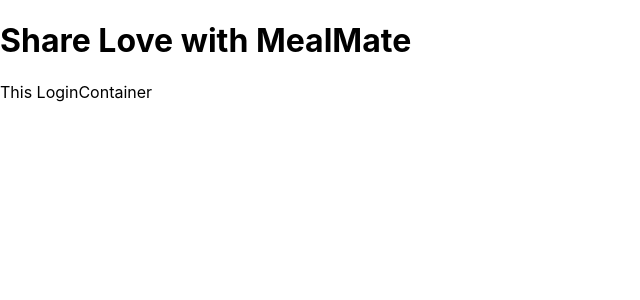
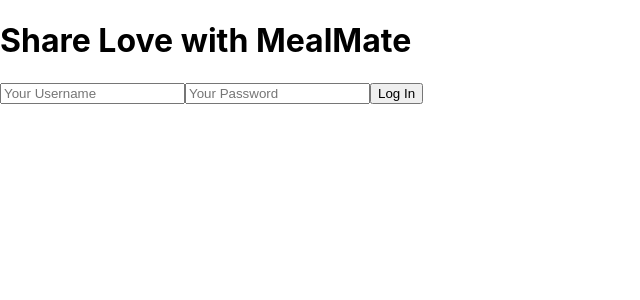
Before and after one commit to MealMate-CS/mealmate, a React (Create React App) app: page /startasdonor in a window 1280 px wide. Shown: the top 300 px of the page, without its empty margins (0-640 px from the left). Built offline with nearby package versions, Linux system fonts and the light colour scheme.

Commit message:
user-login-input semi-done

```diff
--- a/src/App.css
+++ b/src/App.css
@@ -36,3 +36,7 @@
     transform: rotate(360deg);
   }
 } */
+
+.login-home {
+  color: white;
+}
--- a/src/components/Home.jsx
+++ b/src/components/Home.jsx
@@ -5,17 +5,13 @@
 
 const Home = () => {
   return(
-    <div>
-      <Grid>
-        <Button>
-          <Link to="/startasdonor">Start as Donor</Link>
-        </Button>
-      </Grid>
-      <Grid>
-        <Button>
-          <Link to="/startasreceiver">Start as Receiver</Link>
-        </Button>
-      </Grid>
+    <div class='login-home'>
+      <Button variant="contained" color="primary">
+        <Link to="/startasdonor">Start as Donor</Link>
+      </Button>
+      <Button variant="contained" color="primary">
+        <Link to="/startasreceiver" >Start as Receiver</Link>
+      </Button>
     </div>
   )
 }
--- a/src/container/LoginContainer.jsx
+++ b/src/container/LoginContainer.jsx
@@ -1,12 +1,56 @@
 import React from 'react';
+import { Route, BrowserRouter as Router } from 'react-router-dom'
 
 class LoginContainer extends React.Component {
+    constructor(props) {
+        super(props)
+
+        this.state = {
+            userId : '',
+            password : '',
+            userType : '',
+            errorMessage : ''
+        }
+
+    // this.loginButton = this.loginButton.bind(this)
+    this.setLoginId = this.setLoginId.bind(this)
+    this.setLoginPassword  = this.setLoginPassword.bind(this)
+    this.loginSubmit = this.loginSubmit.bind(this)
+    }
+
+    setLoginId(event) {
+        this.setState({userId:event.target.value})
+        console.log('event in setloginid', event.target.value)
+    }
+    setLoginPassword(event) {
+        this.setState({password:event.target.value})
+        console.log('event in setLoginPassword', event.target.value)
+    }
+    loginSubmit() {
+        const body = {
+            userId : this.state.userId,
+            password : this.state.password
+        }
+        // fetch('/')
+
+
+
+
+    }
+
+
+
     render() {
         return(
-            <div>
-                <p>
-                    This LoginContainer
-                </p>
+            <div id="user-login-container">
+                <section id="user-login-input">
+                    <input type='input' id='login-username' placeholder='Your Username' onChange={this.setLoginId} required />
+                    <input type='password' id='login-password' placeholder='Your Password' onChange={this.setLoginPassword} required />
+                    <input type='button' id='login-button' value='Log In' onClick={this.loginSubmit}/>
+                    {this.state.errorMessage}
+
+                </section>
+
             </div>
         )
     }
```
